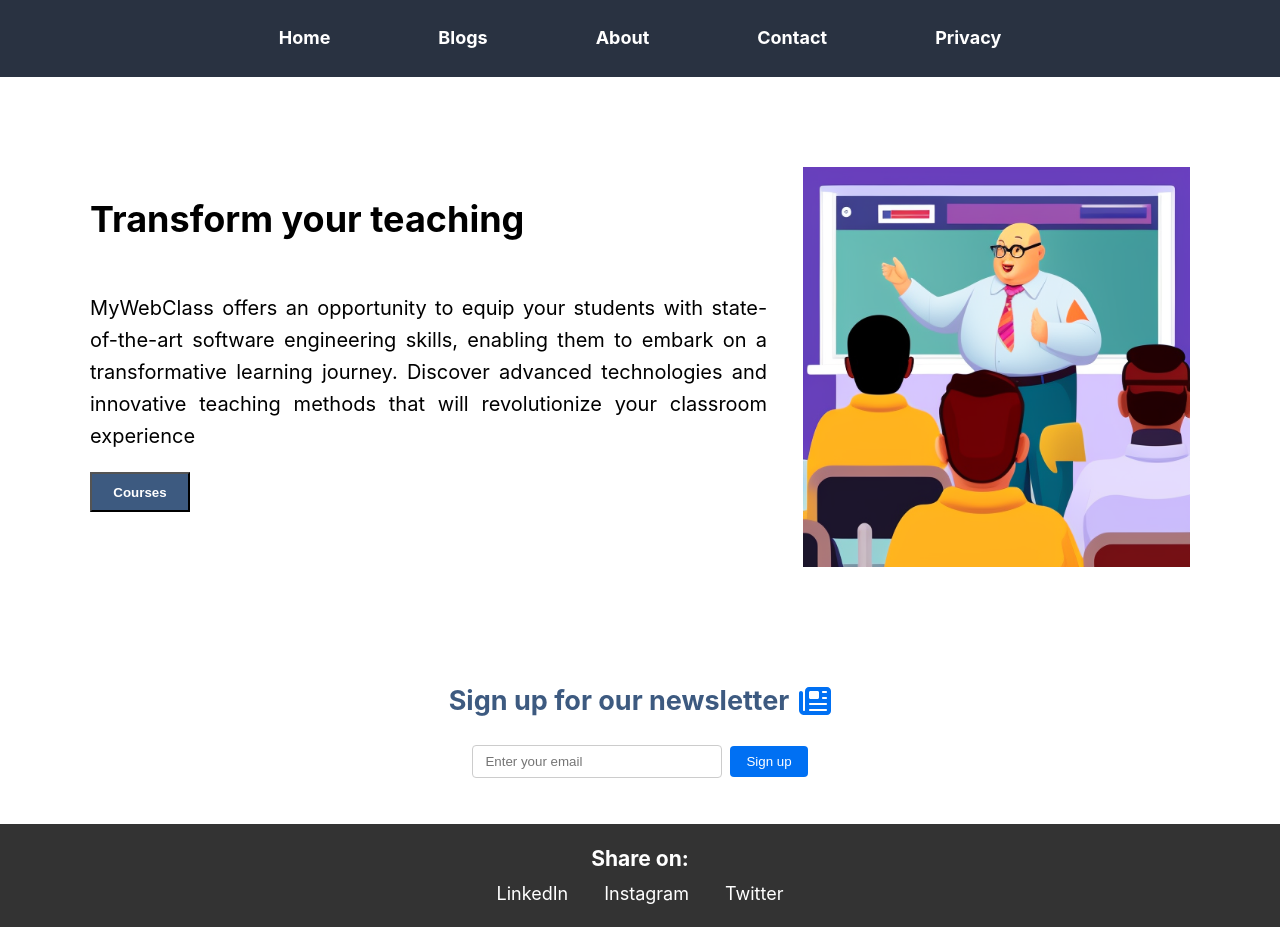
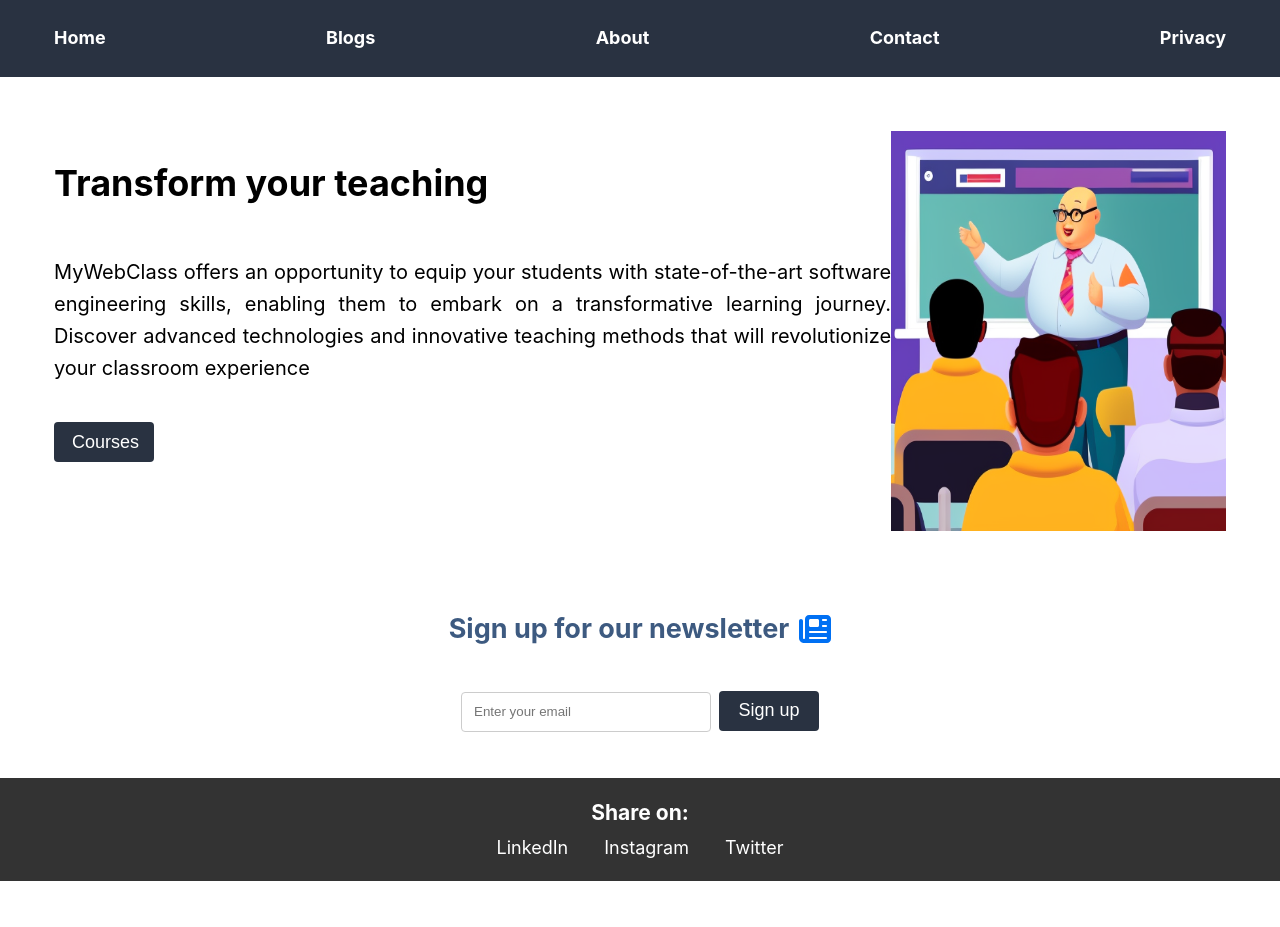
Before and after one commit to NJIT-WIS/project-2-team-dry, a Next.js app: page / in a window 1280 px wide. After the commit the page ends 881 px from the top, so only its background shows below. Built offline with nearby package versions, Linux system fonts and the light colour scheme.

Commit message:
improved index styling

```diff
--- a/components/Navbar.module.css
+++ b/components/Navbar.module.css
@@ -7,7 +7,7 @@
     margin: 0;
     padding: 0;
     display: flex;
-    justify-content: center;
+    justify-content: space-between;
   }
 
   .navItem {
--- a/pages/index.js
+++ b/pages/index.js
@@ -8,6 +8,7 @@ import React, {useState} from 'react'
 import { FontAwesomeIcon } from '@fortawesome/react-fontawesome'
 import { faNewspaper } from '@fortawesome/free-solid-svg-icons';
 import { library } from '@fortawesome/fontawesome-svg-core';
+import indexStyles from '../styles/index.module.css'
 
 
 library.add(faNewspaper);
@@ -24,61 +25,19 @@ export default function Home({ allPostsData }) {
     // Add your logic to collect the email address here
   }
 
-  const inputStyle = {
-    padding: '8px 12px',
-    borderRadius: '4px',
-    border: '1px solid #ccc',
-    marginRight: '8px',
-    width: '250px',
-  }
 
-  const buttonStyle = {
-    padding: '8px 16px',
-    borderRadius: '4px',
-    backgroundColor: '#0070f3',
-    color: 'white',
-    border: 'none',
-    cursor: 'pointer',
-  }
 
   return (
     <Layout home>
       <Head>
         <title>{siteTitle}</title>
-        {/* <script
-          async
-          src="https://www.googletagmanager.com/gtag/js?id=G-CXE9WXQFQG"
-        ></script>
-        <script
-          dangerouslySetInnerHTML={{
-            __html: `
-            window.dataLayer = window.dataLayer || [];
-            function gtag(){dataLayer.push(arguments);}
-            gtag('js', new Date());
-            gtag('config', 'G-CXE9WXQFQG', { page_path: window.location.pathname });
-          `,
-          }}
-        ></script> */}
-
-          {/* <script async src="https://www.googletagmanager.com/gtag/js?id=G-EBW4CPCF5C"></script>
-          <script>
-          dangerouslySetInnerHTML={{
-            __html: `
-            window.dataLayer = window.dataLayer || [];
-            function gtag(){dataLayer.push(arguments);}
-            gtag('js', new Date());
-
-            gtag('config', 'G-EBW4CPCF5C');
-            `,
-          }}
-          </script> */}
       </Head>
-      <div style={{display: 'flex', margin: '5rem', justifyContent: 'flex-end', gap: '2rem'}}>
-        <div style={{width: '700px', display: 'flex', flexDirection: 'column'}}>
+      <div style={{display: 'flex', margin: '3rem', justifyContent: 'space-between'}}>
+        <div style={{width: '1000px', display: 'flex', flexDirection: 'column'}}>
             <h1> Transform your teaching </h1>
             <p style={{ fontSize: '20px', textAlign: 'justify' }}>MyWebClass offers an opportunity to equip your students with state-of-the-art software engineering skills,
             enabling them to embark on a transformative learning journey. Discover advanced technologies and innovative teaching methods that will revolutionize your classroom experience</p>
-            <button style={{width: '100px', height: '40px', backgroundColor: '#3d5a80', color: 'white', fontWeight: 'bold', cursor: 'pointer' }}>
+            <button className={indexStyles.buttonStyle}>
                 Courses
             </button>
         </div>
@@ -93,9 +52,9 @@ export default function Home({ allPostsData }) {
           placeholder="Enter your email"
           value={email}
           onChange={handleEmailChange}
-          style={inputStyle}
+          className={indexStyles.inputStyle}
         />
-        <button onClick={handleSignup} style={buttonStyle}>
+        <button onClick={handleSignup} className={indexStyles.buttonStyle}>
           Sign up
         </button>
       </section>
--- /dev/null
+++ b/styles/index.module.css
@@ -0,0 +1,21 @@
+.inputStyle{
+    padding: 8px 12px;
+    border-radius: 4px;
+    border: 1px solid #ccc;
+    margin-right: 8px;
+    width: 250px;
+    height: 40px;
+}
+
+.buttonStyle {
+  font-size: 1rem;
+  padding: 0.5rem 1rem;
+  background-color: #293241;
+  color: white;
+  border: none;
+  border-radius: 4px;
+  cursor: pointer;
+  margin-top: 1rem;
+  width: 100px;
+  height: 40px;
+}
```
Also changed, not shown: tests/pages.json (+8 -0 lines).
